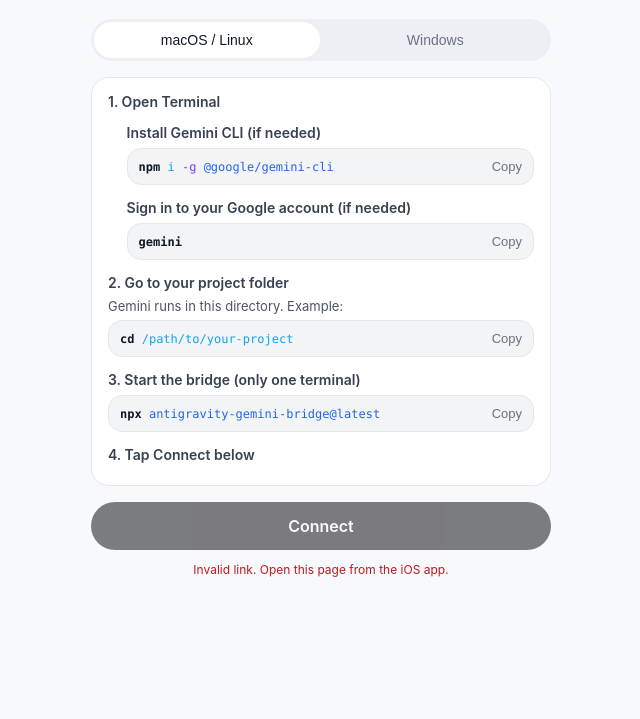
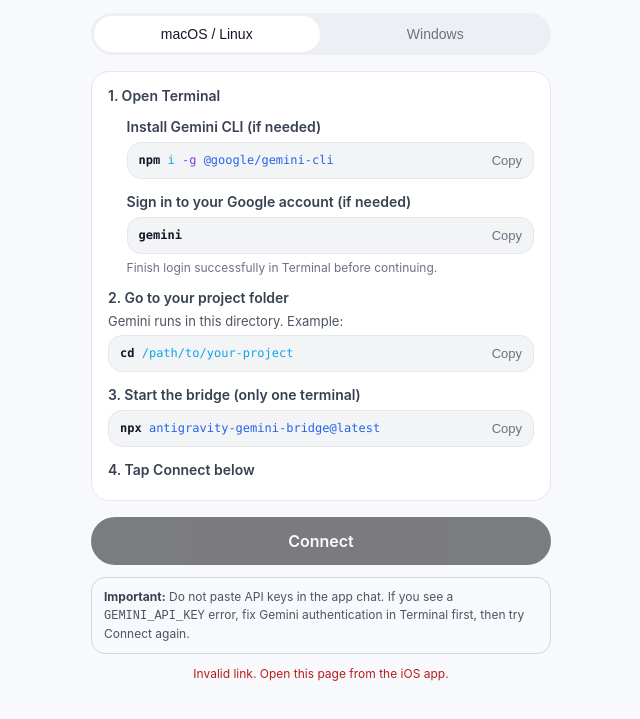
Before and after one commit to uladluch/portfolio, a plain HTML site: page antigravity.html in a window 1280 px wide. Shown: the part 173-892 px from the top of the page, without its empty margins (319-959 px from the left). Before the commit the page ends 800 px from the top, so only its background shows below. Drawn offline with Linux system fonts and the light colour scheme.

Commit message:
Add files via upload

```diff
--- a/antigravity.html
+++ b/antigravity.html
@@ -140,6 +140,20 @@
       font-size: 11px;
       min-height: 14px;
     }
+    .warning-box {
+      margin-top: 12px;
+      text-align: left;
+      background: transparent;
+      border: 1px solid #D1D5DB;
+      border-radius: 14px;
+      padding: 10px 12px;
+      color: #4B5563;
+      font-size: 12px;
+      line-height: 1.5;
+    }
+    .warning-box strong {
+      color: #374151;
+    }
   </style>
 </head>
 <body>
@@ -164,6 +178,7 @@
       <div class="step optional-substep">
         <div class="step-title">Sign in to your Google account (if needed)</div>
         <div class="code"><span class="cmd"><span class="verb">gemini</span></span><button class="copy-btn" onclick="copyText('gemini', this)">Copy</button></div>
+        <div style="font-size:12px;color:#6B7280;margin-top:6px;">Finish login successfully in Terminal before continuing.</div>
       </div>
       <div class="step">
         <div class="step-title">2. Go to your project folder</div>
@@ -194,6 +209,7 @@
       <div class="step optional-substep">
         <div class="step-title">Sign in to your Google account (if needed)</div>
         <div class="code"><span class="cmd"><span class="verb">gemini</span></span><button class="copy-btn" onclick="copyText('gemini', this)">Copy</button></div>
+        <div style="font-size:12px;color:#6B7280;margin-top:6px;">Finish login successfully in PowerShell before continuing.</div>
       </div>
       <div class="step">
         <div class="step-title">2. Go to your project folder</div>
@@ -210,6 +226,10 @@
     </div>
 
     <a id="connect-link" class="connect-btn" href="#">Connect</a>
+    <div class="warning-box">
+      <strong>Important:</strong> Do not paste API keys in the app chat.
+      If you see a <code>GEMINI_API_KEY</code> error, fix Gemini authentication in Terminal first, then try Connect again.
+    </div>
     <div class="note" id="note"></div>
     <div class="meta" id="meta"></div>
   </div>
```
